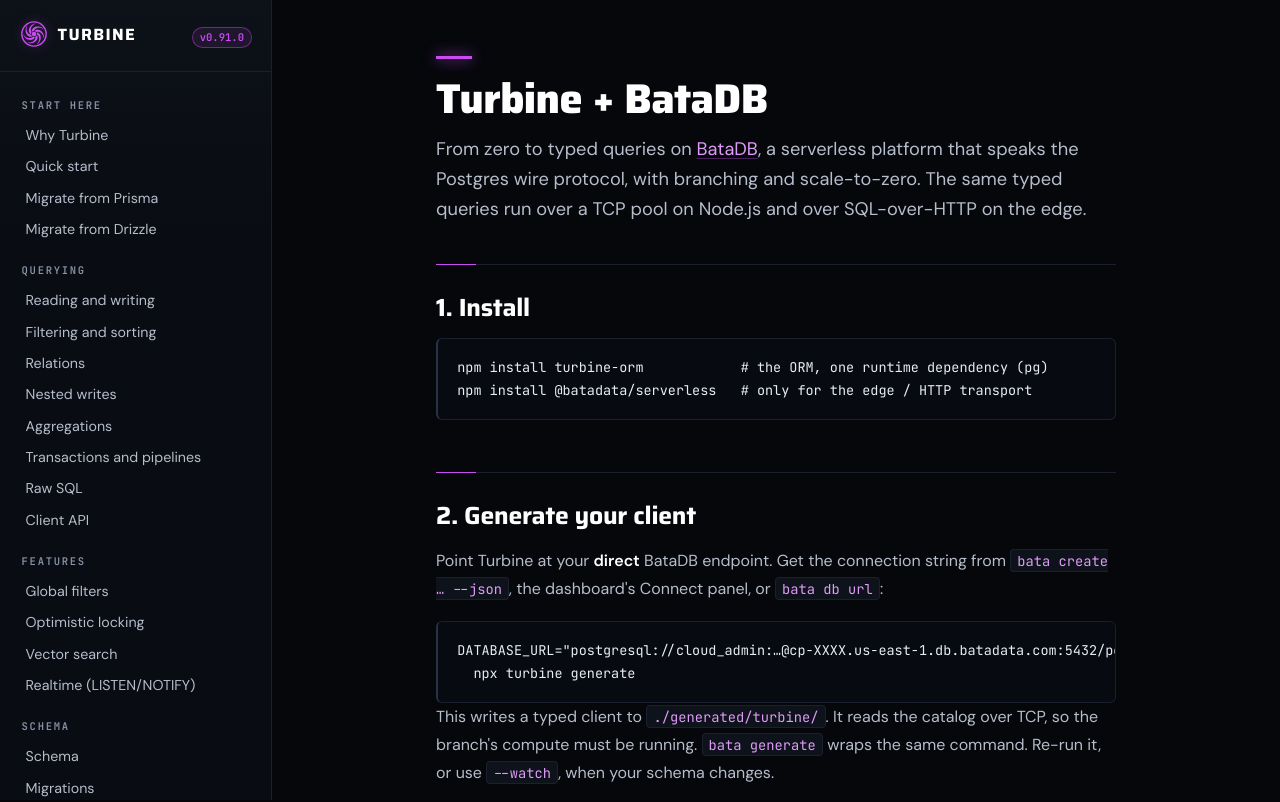
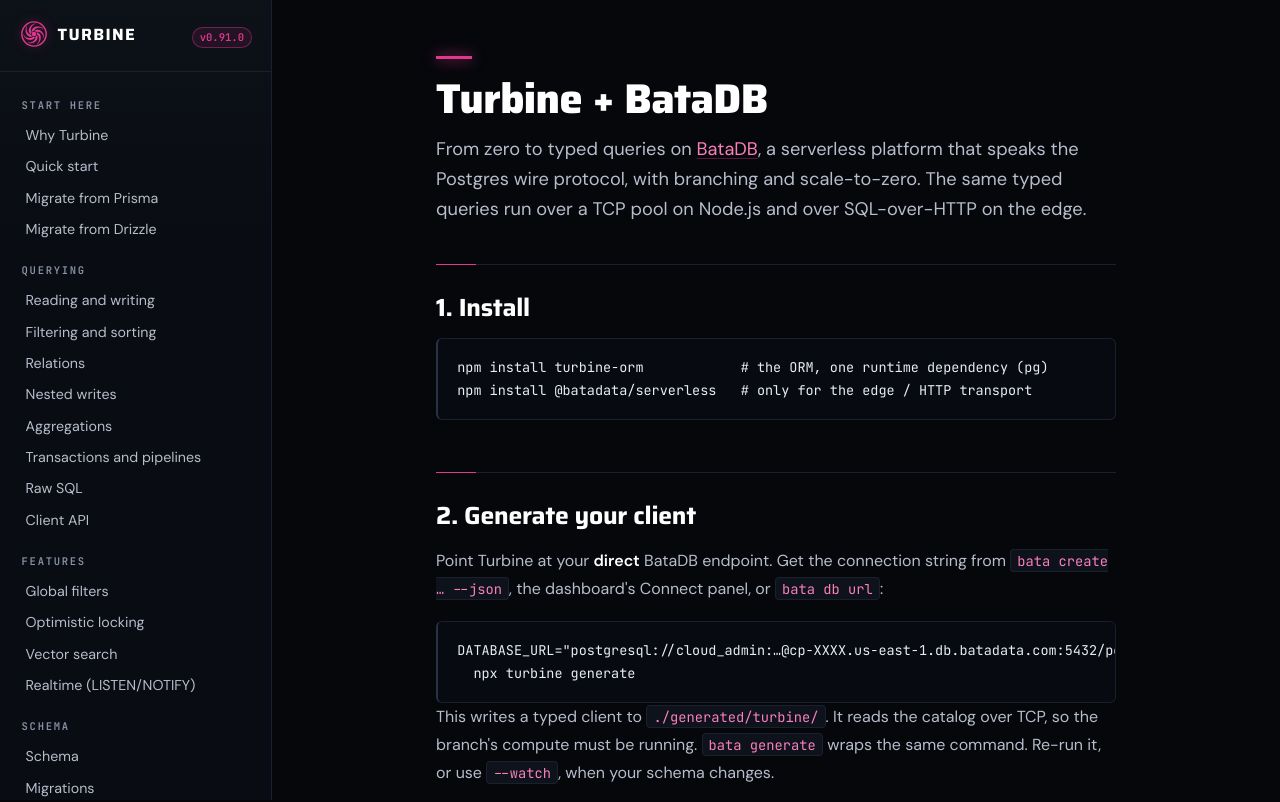
Before and after one commit to zvndev/turbine-orm, a Next.js app in the folder site/: page /batadb in a window 1280 px wide. Shown: the top 802 px of the page. Built offline with nearby package versions, Linux system fonts and the light colour scheme.

Commit message:
Use raspberry instead of violet for the brand color
Co-Authored-By: Claude Opus 5.5 <noreply@anthropic.com>

```diff
--- a/site/app/globals.css
+++ b/site/app/globals.css
@@ -20,19 +20,19 @@
   /* Lines */
   --border: #1a2030;
   --border-strong: #283247;
-  --border-accent: rgba(200, 76, 242, 0.42);
+  --border-accent: rgba(224, 56, 143, 0.42);
 
   /* Text. Muted still clears 6:1 on the page background. */
   --text-primary: #eef1f6;
   --text-secondary: #b6bdcb;
   --text-muted: #8a93a6;
 
-  /* Accent: Turbine violet, the lead tracer's colour */
-  --accent: #c84cf2;
-  --accent-light: #df9bf8;
-  --accent-dim: #8c22b4;
-  --accent-glow: rgba(200, 76, 242, 0.1);
-  --accent-glow-strong: rgba(200, 76, 242, 0.3);
+  /* Accent: Turbine raspberry, the lead tracer's colour */
+  --accent: #e0388f;
+  --accent-light: #fa7fbf;
+  --accent-dim: #b81268;
+  --accent-glow: rgba(224, 56, 143, 0.1);
+  --accent-glow-strong: rgba(224, 56, 143, 0.3);
 
   /* Structure: the cool light along the circuit's barriers */
   --steel: #7d9cc9;
@@ -92,7 +92,7 @@ a:hover {
 }
 
 ::selection {
-  background: rgba(200, 76, 242, 0.3);
+  background: rgba(224, 56, 143, 0.3);
   color: #fff;
 }
 
@@ -163,7 +163,7 @@ code {
   color: #fff;
 }
 .logo-mark {
-  filter: drop-shadow(0 0 6px rgba(200, 76, 242, 0.35));
+  filter: drop-shadow(0 0 6px rgba(224, 56, 143, 0.35));
 }
 
 .version-chip {
@@ -485,7 +485,7 @@ code {
   height: 7px;
   border-radius: 50%;
   background: var(--accent);
-  box-shadow: 0 0 10px rgba(200, 76, 242, 0.85);
+  box-shadow: 0 0 10px rgba(224, 56, 143, 0.85);
   animation: hero-hint-pulse 1.6s ease-in-out infinite;
 }
 .hero-hint[data-show='false'] {
@@ -555,7 +555,7 @@ code {
 .hero-title-accent {
   color: var(--accent);
   text-shadow:
-    0 0 24px rgba(200, 76, 242, 0.45),
+    0 0 24px rgba(224, 56, 143, 0.45),
     0 0 64px rgba(190, 16, 100, 0.3);
 }
 
@@ -642,7 +642,7 @@ code {
 }
 .hero-stat:first-child dd {
   color: var(--accent);
-  text-shadow: 0 0 18px rgba(200, 76, 242, 0.35);
+  text-shadow: 0 0 18px rgba(224, 56, 143, 0.35);
 }
 .hero-stat dt {
   font-size: 0.82rem;
@@ -869,7 +869,7 @@ code {
   box-shadow:
     inset 0 0 0 1px var(--border),
     0 30px 80px rgba(0, 0, 0, 0.45),
-    0 0 60px rgba(200, 76, 242, 0.05);
+    0 0 60px rgba(224, 56, 143, 0.05);
 }
 .showcase-bar {
   display: flex;
@@ -1034,8 +1034,8 @@ code {
   color: var(--accent);
 }
 .bar-lead .bar-fill {
-  background: linear-gradient(90deg, #7e1fb0, var(--accent) 70%, #ecc6fb);
-  box-shadow: 0 0 18px rgba(200, 76, 242, 0.55);
+  background: linear-gradient(90deg, #b31064, var(--accent) 70%, #fcb6da);
+  box-shadow: 0 0 18px rgba(224, 56, 143, 0.55);
 }
 .bar-other .bar-fill {
   background: #3a4458;
@@ -1205,7 +1205,7 @@ code {
 .move-card:hover {
   box-shadow:
     inset 0 0 0 1px var(--border-accent),
-    0 0 28px rgba(200, 76, 242, 0.08);
+    0 0 28px rgba(224, 56, 143, 0.08);
   transform: translateY(-2px);
 }
 .box-title {
@@ -1375,7 +1375,7 @@ code {
 }
 .sidebar-link.active {
   color: var(--accent);
-  background: linear-gradient(90deg, rgba(200, 76, 242, 0.12), rgba(200, 76, 242, 0.02));
+  background: linear-gradient(90deg, rgba(224, 56, 143, 0.12), rgba(224, 56, 143, 0.02));
 }
 .sidebar-link.active::before {
   content: '';
@@ -1528,7 +1528,7 @@ code {
 .mdx-content a {
   color: var(--accent-light);
   text-decoration: underline;
-  text-decoration-color: rgba(200, 76, 242, 0.35);
+  text-decoration-color: rgba(224, 56, 143, 0.35);
   text-underline-offset: 3px;
   text-decoration-thickness: 1px;
 }
@@ -1576,7 +1576,7 @@ code {
   padding: 0.85rem 1.1rem;
   margin: 1.6rem 0;
   color: var(--text-secondary);
-  background: linear-gradient(90deg, rgba(200, 76, 242, 0.07), rgba(200, 76, 242, 0.015));
+  background: linear-gradient(90deg, rgba(224, 56, 143, 0.07), rgba(224, 56, 143, 0.015));
 }
 .mdx-content blockquote p {
   margin: 0;
--- a/site/components/OgCard.tsx
+++ b/site/components/OgCard.tsx
@@ -8,7 +8,7 @@ import { ROTOR_BLADES } from './logo-path';
  * (`runtime`, `alt`, `size`, `contentType`, default) and delegate the drawing
  * here, so the card can never drift between the two surfaces.
  *
- * It follows the site's night-circuit look: near-black, one violet accent, and
+ * It follows the site's night-circuit look: near-black, one raspberry accent, and
  * a light trail drawn with plain gradients (no images, no fonts to fetch).
  */
 export const OG_CARD_ALT = 'Turbine ORM, the TypeScript ORM for Postgres: raw SQL speed, zero raw SQL';
@@ -16,7 +16,7 @@ export const OG_CARD_SIZE = { width: 1200, height: 630 };
 export const OG_CARD_CONTENT_TYPE = 'image/png';
 
 const BG = '#05070b';
-const ACCENT = '#c84cf2';
+const ACCENT = '#e0388f';
 const TEXT = '#f2f4f8';
 const MUTED = '#8a93a6';
 
@@ -46,7 +46,7 @@ export function renderOgCard() {
             width: 900,
             height: 520,
             borderRadius: '50%',
-            background: 'radial-gradient(ellipse, rgba(200,76,242,0.14) 0%, transparent 70%)',
+            background: 'radial-gradient(ellipse, rgba(224,56,143,0.14) 0%, transparent 70%)',
           }}
         />
 
@@ -58,7 +58,7 @@ export function renderOgCard() {
             right: 0,
             bottom: 58,
             height: 26,
-            background: 'linear-gradient(90deg, transparent 0%, rgba(179,16,95,0) 30%, rgba(200,76,242,0.22) 78%, rgba(255,140,190,0.4) 100%)',
+            background: 'linear-gradient(90deg, transparent 0%, rgba(179,16,95,0) 30%, rgba(224,56,143,0.22) 78%, rgba(255,140,190,0.4) 100%)',
             borderRadius: 13,
           }}
         />
@@ -69,7 +69,7 @@ export function renderOgCard() {
             right: 0,
             bottom: 70,
             height: 3,
-            background: 'linear-gradient(90deg, transparent 0%, rgba(179,16,95,0.2) 35%, #c84cf2 80%, #f5e6fd 100%)',
+            background: 'linear-gradient(90deg, transparent 0%, rgba(179,16,95,0.2) 35%, #e0388f 80%, #fee7f3 100%)',
           }}
         />
 
@@ -83,8 +83,8 @@ export function renderOgCard() {
               width: 60,
               height: 60,
               borderRadius: 12,
-              background: 'rgba(200,76,242,0.1)',
-              border: '1px solid rgba(200,76,242,0.35)',
+              background: 'rgba(224,56,143,0.1)',
+              border: '1px solid rgba(224,56,143,0.35)',
             }}
           >
             <svg width="44" height="44" viewBox="0 0 32 32" fill="none">
--- a/site/components/hero/HeroFallback.tsx
+++ b/site/components/hero/HeroFallback.tsx
@@ -171,13 +171,13 @@ function Scene({ frame }: { frame: Frame }) {
               key={`c${s}`}
               d={d}
               fill="none"
-              stroke={s < 2 ? '#f5e6fd' : t.spec.color}
+              stroke={s < 2 ? '#fee7f3' : t.spec.color}
               strokeOpacity={1 - s / 6}
               strokeWidth={2.4 - s * 0.3}
               strokeLinecap="round"
             />
           ))}
-          {t.head && <circle cx={t.head[0]} cy={t.head[1]} r="5" fill="#faf0fe" />}
+          {t.head && <circle cx={t.head[0]} cy={t.head[1]} r="5" fill="#fef1f8" />}
         </g>
       ))}
     </svg>
--- a/site/components/hero/track.ts
+++ b/site/components/hero/track.ts
@@ -82,15 +82,15 @@ export interface TracerSpec {
 }
 
 /**
- * The lead tracer is Turbine violet. The other two are desaturated nods to an
+ * The lead tracer is Turbine raspberry. The other two are desaturated nods to an
  * indigo-to-teal family and an acid lime, kept dim enough to read as company
  * on the track rather than as labels.
  */
 export const TRACERS: readonly TracerSpec[] = [
   {
     id: 'lead',
-    color: '#c84cf2',
-    tail: '#7e1fb0',
+    color: '#e0388f',
+    tail: '#b31064',
     commit: 1,
     lane: 0,
     wander: 0,
```
Also changed, not shown: site/public/favicon.svg.
